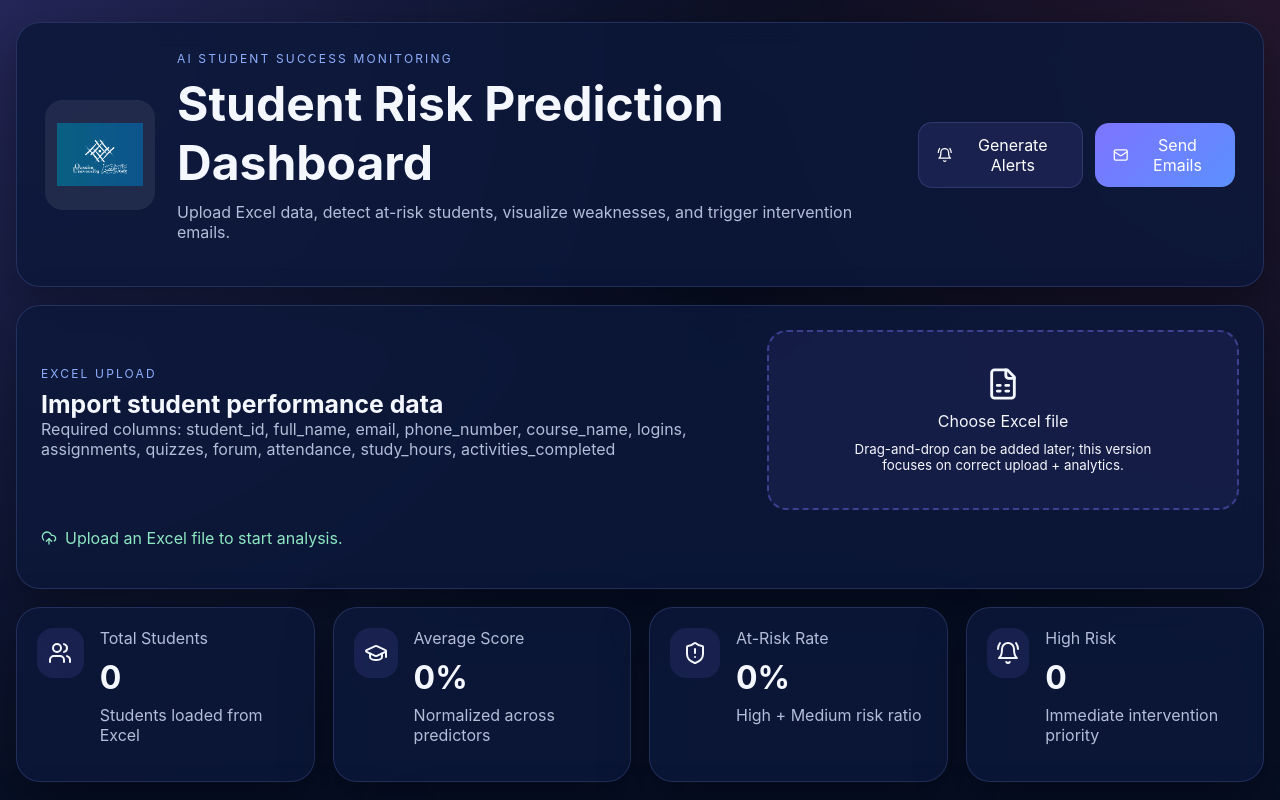
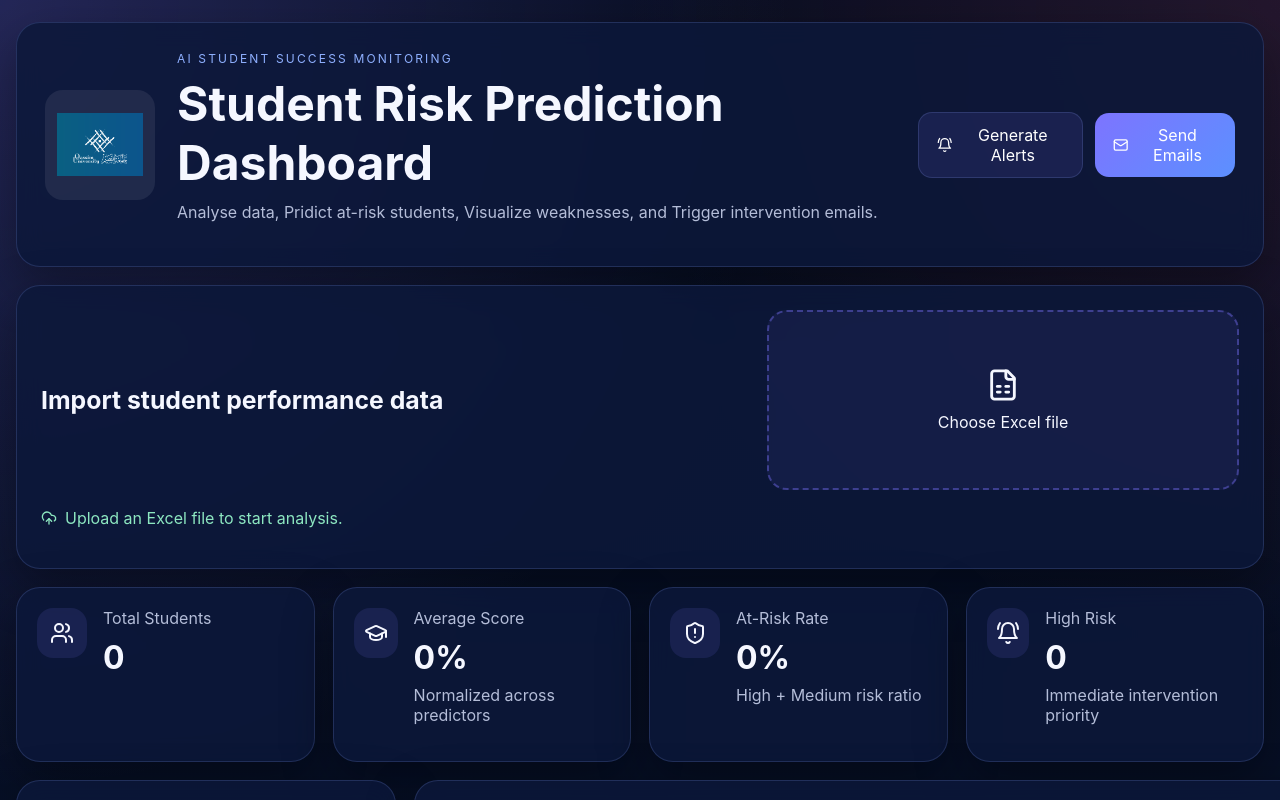
Before and after one commit to FaycelElAyeb/student-risk-ml-dashboard-v2, a React (Vite) app in the folder frontend/: page / in a window 1280 px wide. Shown: the top 800 px of the page. Built offline with nearby package versions, Linux system fonts and the light colour scheme; no server answers.

Commit message:
fix email success message

```diff
--- a/frontend/src/App.jsx
+++ b/frontend/src/App.jsx
@@ -96,7 +96,7 @@ export default function App() {
               <p className="eyebrow">AI Student Success Monitoring</p>
               <h1>Student Risk Prediction Dashboard</h1>
               <p className="subtext">
-                Upload Excel data, detect at-risk students, visualize weaknesses, and trigger intervention emails.
+                Analyse data, Pridict at-risk students, Visualize weaknesses, and Trigger intervention emails.
               </p>
             </div>
           </div>
@@ -116,7 +116,7 @@ export default function App() {
       <UploadPanel onUpload={handleUpload} loading={loading} message={message} error={error} />
 
       <section className="stats-grid">
-        <StatCard icon={<Users />} label="Total Students" value={data.summary.totalStudents} hint="Students loaded from Excel" />
+        <StatCard icon={<Users />} label="Total Students" value={data.summary.totalStudents} hint="" />
         <StatCard icon={<GraduationCap />} label="Average Score" value={`${data.summary.averageScore}%`} hint="Normalized across predictors" />
         <StatCard icon={<ShieldAlert />} label="At-Risk Rate" value={`${data.summary.atRiskRate}%`} hint="High + Medium risk ratio" />
         <StatCard icon={<BellRing />} label="High Risk" value={data.summary.highRiskCount} hint="Immediate intervention priority" />
--- a/frontend/src/components/UploadPanel.jsx
+++ b/frontend/src/components/UploadPanel.jsx
@@ -9,18 +9,18 @@ export default function UploadPanel({ onUpload, loading, message, error }) {
   return (
     <section className="upload-card">
       <div>
-        <p className="eyebrow">Excel Upload</p>
+       {/*} <p className="eyebrow">Excel Upload</p>*/}
         <h2>Import student performance data</h2>
-        <p className="subtext">
+        {/*<p className="subtext">
           Required columns: student_id, full_name, email, phone_number, course_name, logins, assignments, quizzes, forum, attendance, study_hours, activities_completed
-        </p>
+        </p>*/}
       </div>
       <label className="upload-box">
         <input type="file" accept=".xlsx,.xls" onChange={handleChange} disabled={loading} hidden />
         <div className="upload-inner">
           <FileSpreadsheet size={34} />
           <span>{loading ? 'Processing...' : 'Choose Excel file'}</span>
-          <small>Drag-and-drop can be added later; this version focuses on correct upload + analytics.</small>
+          {/*<small>Drag-and-drop can be added later; this version focuses on correct upload + analytics.</small>*/}
         </div>
       </label>
       {message && <p className="success-text"><UploadCloud size={16} /> {message}</p>}
```
